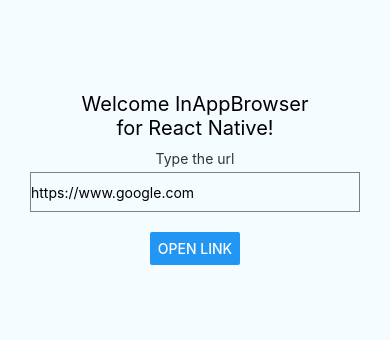
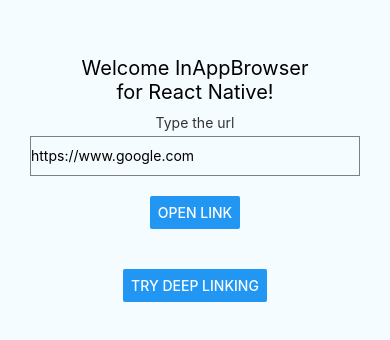
Before and after one commit to proyecto26/react-native-inappbrowser, a React Native app in the folder example/: screen / in a window 390 px wide. Shown: the part 236-576 px from the top of the page. Built offline with nearby package versions, Linux system fonts and the light colour scheme.

Commit message:
Add deep linking example

```diff
--- a/example/App.js
+++ b/example/App.js
@@ -77,6 +77,29 @@ export default class App extends Component {
     }
   }
 
+  getDeepLink (path = '') {
+    const scheme = 'my-demo'
+    const prefix = Platform.OS === 'android' ? `${scheme}://demo/` : `${scheme}://`
+    return prefix + path
+  }
+
+  async tryDeepLinking () {
+    const redirectToURL = `https://proyecto26.github.io/react-native-inappbrowser/`
+    const redirectUrl = this.getDeepLink('home')
+    const url = `${redirectToURL}?redirect_url=${encodeURIComponent(redirectUrl)}`
+    try {
+      if (await InAppBrowser.isAvailable()) {
+        const result = await InAppBrowser.openAuth(url, redirectUrl)
+        await this.sleep(800)
+        Alert.alert('Response', JSON.stringify(result))
+      } else {
+        Alert.alert('InAppBrowser is not supported :/')
+      }
+    } catch (error) {
+      Alert.alert('Something’s wrong with the app :(')
+    }
+  }
+
   render () {
     return (
       <View style={styles.container}>
@@ -90,6 +113,9 @@ export default class App extends Component {
         />
         <View style={styles.openButton}>
           <Button title='Open link' onPress={() => this.openLink()} />
+        </View>
+        <View style={styles.openButton}>
+          <Button title='Try deep linking' onPress={() => this.tryDeepLinking()} />
         </View>
         <Text style={styles.instructions}>{instructions}</Text>
       </View>
```
Also changed, not shown: 2 other files (tests, documents, lock files or other folders).
